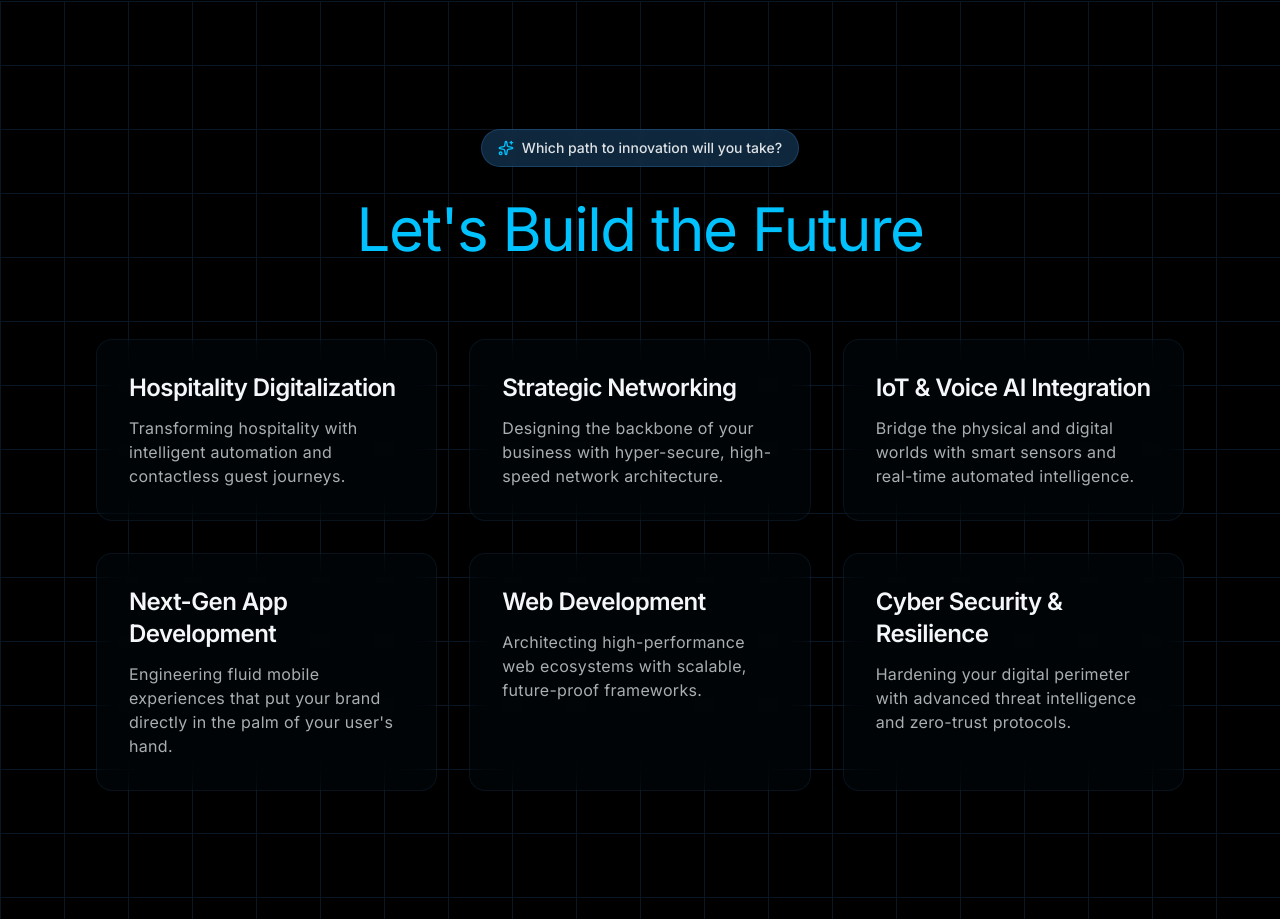
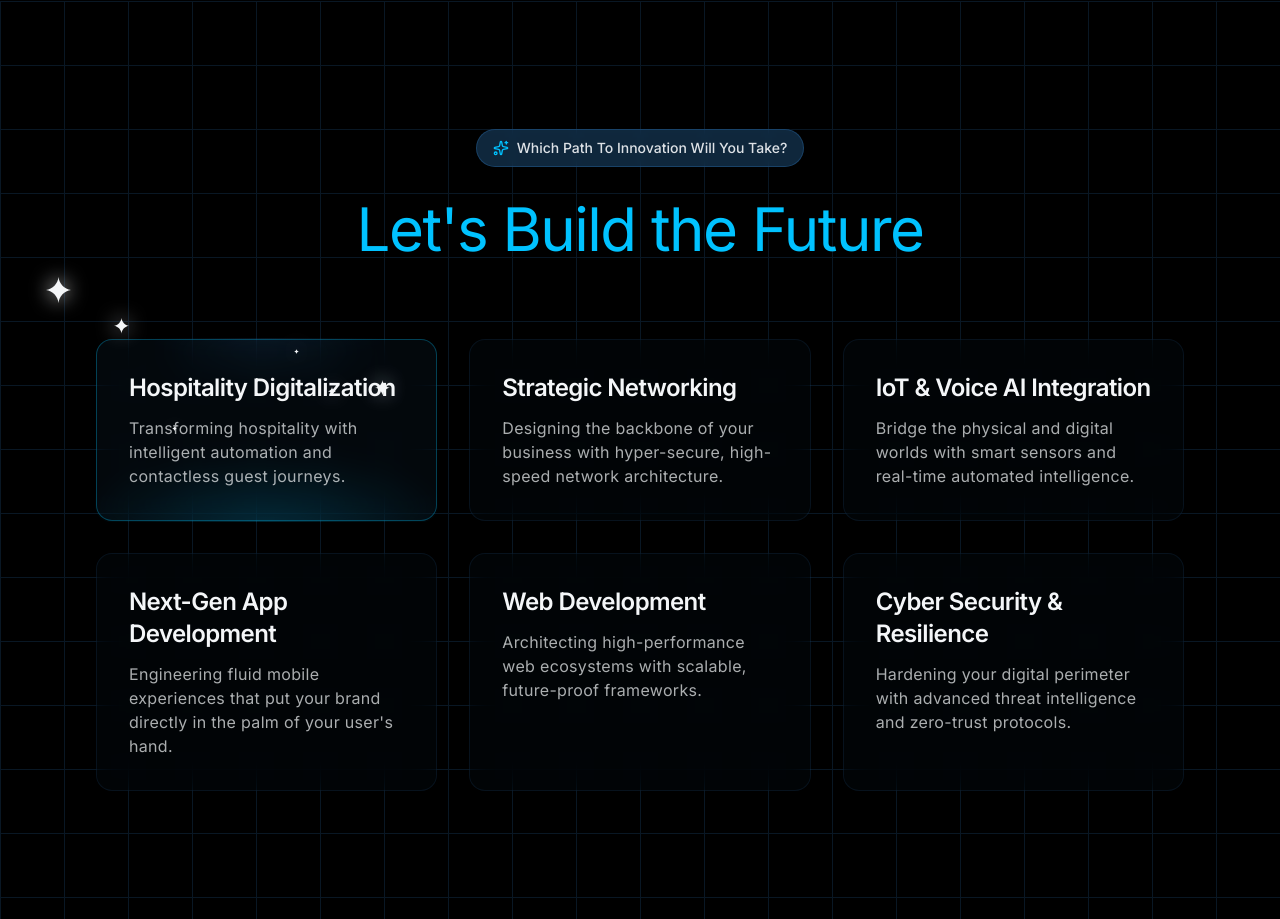
Before and after one commit to malikmajeed/skyware_it_solution, a Next.js app: page / in a window 1280 px wide. Shown: the part 892-1811 px from the top of the page. Built offline with nearby package versions, Linux system fonts and the light colour scheme.

Commit message:
InnovationPath section updated

```diff
--- a/src/components/HeroSection.jsx
+++ b/src/components/HeroSection.jsx
@@ -171,7 +171,7 @@ export function HeroSection() {
             <div
               className="
                 text-4xl md:text-5xl font-bold mb-2
-                bg-gradient-to-br from-accent to-secondary bg-clip-text text-transparent
+                bg-gradient-to-br from-white to-neutral-light/50 bg-clip-text text-transparent
                 will-change-transform
                 transition-transform duration-300
                 group-hover:scale-[1.04]
--- a/src/components/homepage/InnovationPathSection.jsx
+++ b/src/components/homepage/InnovationPathSection.jsx
@@ -1,7 +1,31 @@
 'use client';
+
+import { useState } from 'react';
 import { Sparkles } from 'lucide-react';
+import { motion } from 'framer-motion';
 
-import { motion } from 'framer-motion';
+/* Same star burst as PrimaryButton – for card hover */
+const starSvgProps = {
+  xmlns: 'http://www.w3.org/2000/svg',
+  xmlSpace: 'preserve',
+  viewBox: '0 0 784.11 815.53',
+  className: 'w-full h-auto',
+};
+const StarPath = () => (
+  <path
+    fill="#F4F6F8"
+    d="M392.05 0c-20.9,210.08 -184.06,378.41 -392.05,407.78 207.96,29.37 371.12,197.68 392.05,407.74 20.93,-210.06 184.09,-378.37 392.05,-407.74 -207.98,-29.38 -371.16,-197.69 -392.06,-407.78z"
+  />
+);
+/* Shorter burst; hover + selected state use same burst position */
+const starConfigs = [
+  { w: 'w-[25px]', top: 'top-[20%]', left: 'left-[20%]', hoverTop: 'group-hover:top-[-35%] group-[.selected]:top-[-35%]', hoverLeft: 'group-hover:left-[-15%] group-[.selected]:left-[-15%]', duration: 'duration-1000' },
+  { w: 'w-[15px]', top: 'top-[45%]', left: 'left-[45%]', hoverTop: 'group-hover:top-[-12%] group-[.selected]:top-[-12%]', hoverLeft: 'group-hover:left-[5%] group-[.selected]:left-[5%]', duration: 'duration-1000' },
+  { w: 'w-[5px]', top: 'top-[40%]', left: 'left-[40%]', hoverTop: 'group-hover:top-[48%] group-[.selected]:top-[48%]', hoverLeft: 'group-hover:left-[22%] group-[.selected]:left-[22%]', duration: 'duration-1000' },
+  { w: 'w-[8px]', top: 'top-[20%]', left: 'left-[40%]', hoverTop: 'group-hover:top-[26%] group-[.selected]:top-[26%]', hoverLeft: 'group-hover:left-[68%] group-[.selected]:left-[68%]', duration: 'duration-[800ms]' },
+  { w: 'w-[15px]', top: 'top-[25%]', left: 'left-[45%]', hoverTop: 'group-hover:top-[22%] group-[.selected]:top-[22%]', hoverLeft: 'group-hover:left-[82%] group-[.selected]:left-[82%]', duration: 'duration-[600ms]' },
+  { w: 'w-[5px]', top: 'top-[5%]', left: 'left-[50%]', hoverTop: 'group-hover:top-[5%] group-[.selected]:top-[5%]', hoverLeft: 'group-hover:left-[58%] group-[.selected]:left-[58%]', duration: 'duration-[800ms]' },
+];
 
 const services = [
 
@@ -46,6 +70,8 @@ const item = {
 };
 
 export function InnovationPathSection() {
+  const [selectedIndex, setSelectedIndex] = useState(0);
+
   return (
     <section className="relative py-24 sm:py-32 px-6 sm:px-12 lg:px-24 bg-primary overflow-hidden">
       {/* Subtle grid */}
@@ -62,7 +88,7 @@ export function InnovationPathSection() {
 
           <div className="inline-flex items-center gap-2 px-4 py-2 rounded-full bg-secondary/50 border border-secondary/70 backdrop-blur-sm mb-8 hover:border-accent/50 transition-colors">
             <Sparkles className="w-4 h-4 text-accent" />
-            <span className="text-sm font-medium text-neutral-light/90">Which path to innovation will you take?</span>
+            <span className="text-sm font-medium capitalize text-neutral-light/90">Which path to innovation will you take?</span>
           </div>
           <h2 className="text-3xl sm:text-4xl md:text-5xl lg:text-6xl  text-accent tracking-tight">
             Let&apos;s Build the Future
@@ -75,30 +101,47 @@ export function InnovationPathSection() {
           initial="hidden"
           whileInView="show"
           viewport={{ once: true, margin: '-60px' }}
+          onMouseLeave={() => setSelectedIndex(0)}
         >
-          {services.map((service) => (
+          {services.map((service, index) => {
+            const isSelected = selectedIndex === index;
+            return (
             <motion.article
               key={service.title}
               variants={item}
               transition={{ duration: 0.4 }}
-              className="group relative"
+              className={`group relative ${isSelected ? 'selected' : ''}`}
+              onMouseEnter={() => setSelectedIndex(index)}
             >
-              {/* Blue glow on hover – accent & secondary */}
+              {/* Blue glow – when hover or selected */}
               <div
-                className="absolute -inset-px rounded-2xl opacity-0 group-hover:opacity-100 transition-opacity duration-500 pointer-events-none"
+                className={`absolute -inset-px rounded-2xl transition-opacity duration-500 pointer-events-none ${isSelected ? 'opacity-100' : 'opacity-0 group-hover:opacity-100'}`}
                 style={{
                   background: 'radial-gradient(ellipse 80% 50% at 50% 100%, rgba(0,194,255,0.2), transparent 70%)',
                 }}
               />
               <div
-                className="absolute -inset-px rounded-2xl opacity-0 group-hover:opacity-100 transition-opacity duration-500 pointer-events-none"
+                className={`absolute -inset-px rounded-2xl transition-opacity duration-500 pointer-events-none ${isSelected ? 'opacity-100' : 'opacity-0 group-hover:opacity-100'}`}
                 style={{
                   background: 'radial-gradient(ellipse 60% 40% at 50% 0%, rgba(31,78,121,0.25), transparent 60%)',
                 }}
               />
 
-              {/* Glassmorphism card – theme borders */}
-              <div className="relative h-full rounded-2xl bg-secondary/5 backdrop-blur-lg border border-secondary/20 p-6 sm:p-8 transition-colors duration-300 group-hover:border-accent/30 group-hover:bg-secondary/10">
+              {/* Glassmorphism card – selected or hover styles */}
+              <div className={`relative h-full rounded-2xl backdrop-blur-lg border p-6 sm:p-8 transition-colors duration-300 overflow-visible ${isSelected ? 'bg-secondary/10 border-accent/30' : 'bg-secondary/5 border-secondary/20 group-hover:border-accent/30 group-hover:bg-secondary/10'}`}>
+                {/* Stars – visible when hover or selected */}
+                {starConfigs.map((star, i) => (
+                  <div
+                    key={i}
+                    aria-hidden
+                    className={`absolute pointer-events-none -z-[5] transition-all ease-out ${star.duration} ${star.w} ${star.top} ${star.left} ${star.hoverTop} ${star.hoverLeft} drop-shadow-[0_0_0_#F4F6F8] group-hover:drop-shadow-[0_0_10px_#F4F6F8] group-[.selected]:drop-shadow-[0_0_10px_#F4F6F8] ${isSelected ? 'opacity-100 z-[2]' : 'opacity-0 group-hover:opacity-100 group-hover:z-[2]'}`}
+                  >
+                    <svg {...starSvgProps}>
+                      <g><StarPath /></g>
+                    </svg>
+                  </div>
+                ))}
+                <div className="relative z-10">
                   <h3 className="text-xl sm:text-2xl font-semibold text-neutral-light mb-3 tracking-tight">
                     {service.title}
                   </h3>
@@ -106,8 +149,10 @@ export function InnovationPathSection() {
                     {service.description}
                   </p>
                 </div>
+              </div>
             </motion.article>
-          ))}
+          );
+          })}
         </motion.div>
       </div>
     </section>
```
Also changed, not shown: public/skyware it solutions pakistan.png (added). Lines whose indentation alone changed are shown as unchanged.
